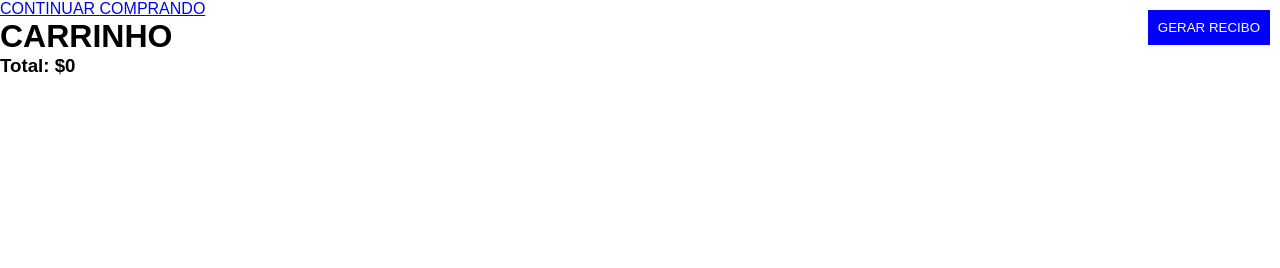
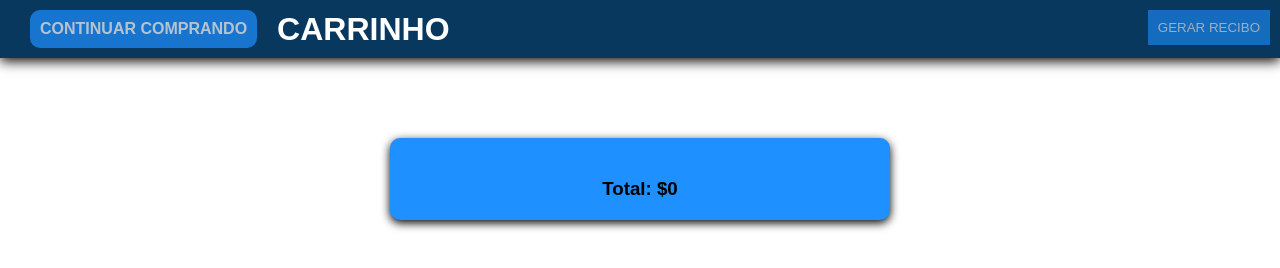
Before and after one commit to brancaglionpietro-coder/sesiLocalMarket04, a plain HTML site: page src/Carrinho/index.html in a window 1280 px wide. Drawn offline with nearby package versions, Linux system fonts and the light colour scheme.

Commit message:
Add files via upload

```diff
--- a/src/Carrinho/index.html
+++ b/src/Carrinho/index.html
@@ -13,11 +13,15 @@
     <script src="https://cdnjs.cloudflare.com/ajax/libs/mammoth/1.0.1/mammoth.browser.min.js"></script>
   </head>
   <body>
-    <a href="../Loja">CONTINUAR COMPRANDO</a>
-    <h1>CARRINHO</h1>
+    <div class="header">
+      <a href="../Loja">CONTINUAR COMPRANDO</a>
+      <h1>CARRINHO</h1>
+    </div>
 
-    <div id="lista"></div>
-    <h3 id="total"></h3>
+    <div class="list">
+      <div id="lista"></div>
+      <h3 id="total"></h3>
+    </div>
 
     <button class="btn-word" onclick="gerar()">GERAR RECIBO</button>
 
--- a/src/Carrinho/style.css
+++ b/src/Carrinho/style.css
@@ -3,6 +3,13 @@
     margin: 0;
     box-sizing: border-box;
     font-family: Arial, Helvetica, sans-serif;
+}
+
+body{
+    display: flex;
+    flex-direction: column;
+    align-items: center;
+    justify-content: center;
 }
 
 #pedido{
@@ -23,11 +30,68 @@
     position: fixed;
     top: 10px;
     right: 10px;
-    background-color: blue;
+    background-color: dodgerblue;
     color: white;
+    opacity: 0.6;
+    transition: all 200ms linear;
 }
 
 .btn-word:hover{
     cursor: pointer;
-    opacity: 0.6;
+    opacity: 1;
 }
+
+.header{
+    background-color: #09385f;
+    color: white;
+    display: flex;
+    align-items: center;
+    justify-content: left;
+    padding: 10px 30px;
+    box-shadow: 0px 3px 12px black;
+    gap: 20px;
+    width: 100%;
+}
+
+.header a{
+    color: white;
+    text-decoration: none;
+    background-color: dodgerblue;
+    padding: 10px;
+    border-radius: 10px;
+    font-weight: bold;
+    opacity: 0.7;
+    transition: all 200ms linear;
+}
+
+.header a:hover{
+    opacity: 1;
+}
+
+.list{
+    background-color: dodgerblue;
+    box-shadow: 0px 3px 10px black;
+    width: 500px;
+    display: flex;
+    align-items: center;
+    justify-content: center;
+    flex-direction: column;
+    margin-top: 10vh;
+    padding: 20px;
+    border-radius: 10px;
+    gap: 20px;
+}
+
+li{
+    display: flex;
+    justify-content: space-between;
+}
+
+@media (width <= 1000px){
+    .list{
+        width: 80%;
+    }
+    .btn-word{
+        top: 95%;
+    }
+}
```
